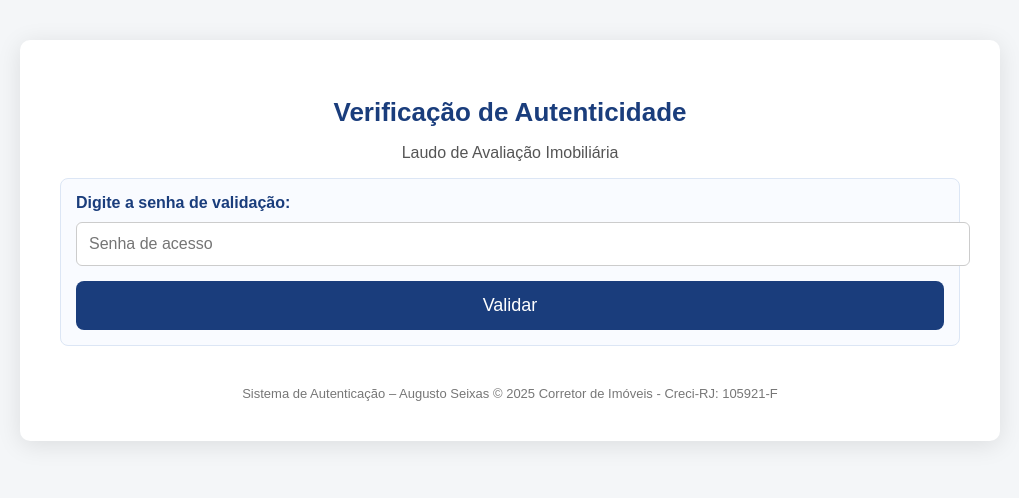
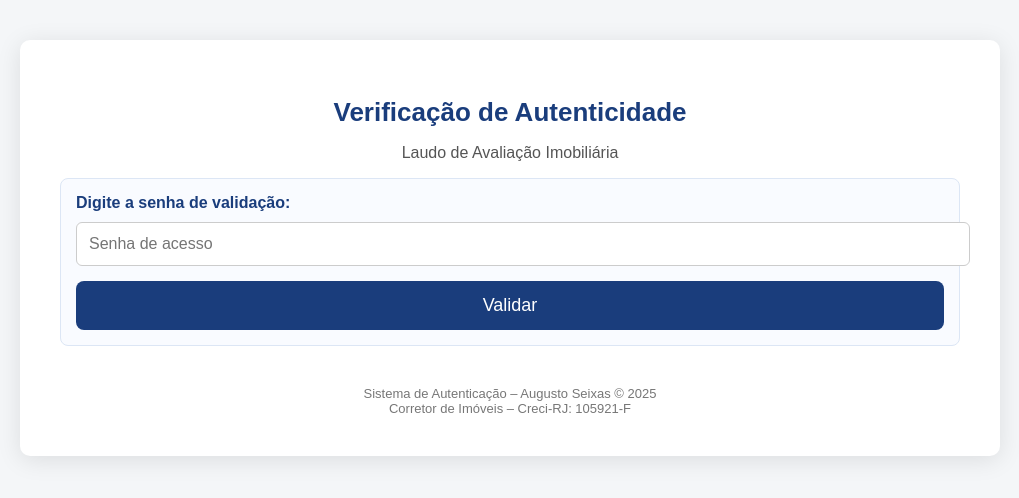
Before and after one commit to AugustoSeixasCorretorAvaliador/laudo-icara--147, a plain HTML site: page index.html in a window 1280 px wide. Shown: the whole page, without its empty margins (130-1149 px from the left). Drawn offline with Linux system fonts and the light colour scheme.

Commit message:
Center footer text alignment

```diff
--- a/index.html
+++ b/index.html
@@ -170,9 +170,9 @@ function validarSenha() {
 
 </div>
 
-<footer>
-Sistema de Autenticação – Augusto Seixas © 2025
-    Corretor de Imóveis - Creci-RJ: 105921-F
+<footer style="text-align:center;">
+    Sistema de Autenticação – Augusto Seixas © 2025<br>
+    Corretor de Imóveis – Creci-RJ: 105921-F
 </footer>
 
 </div>
```
